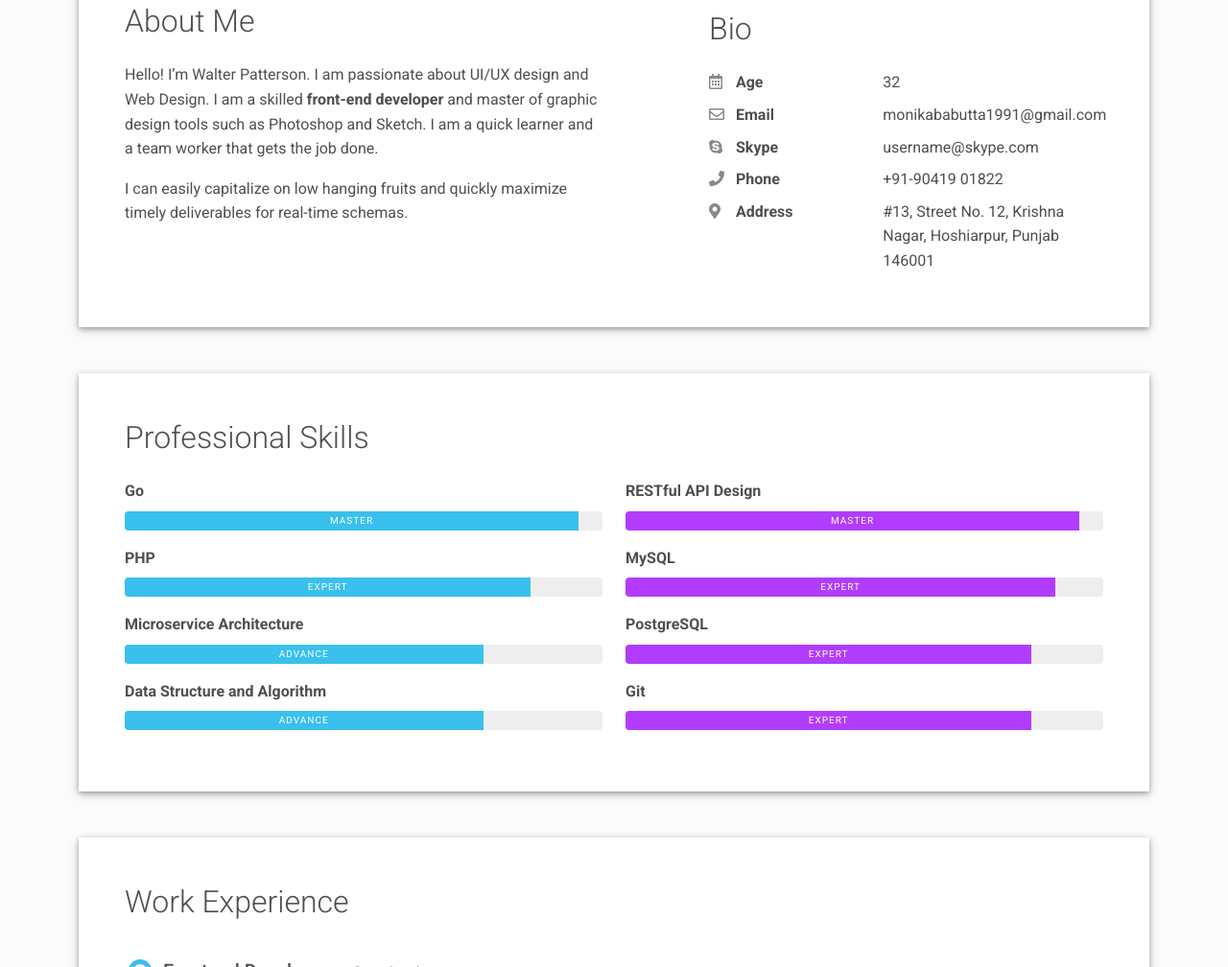
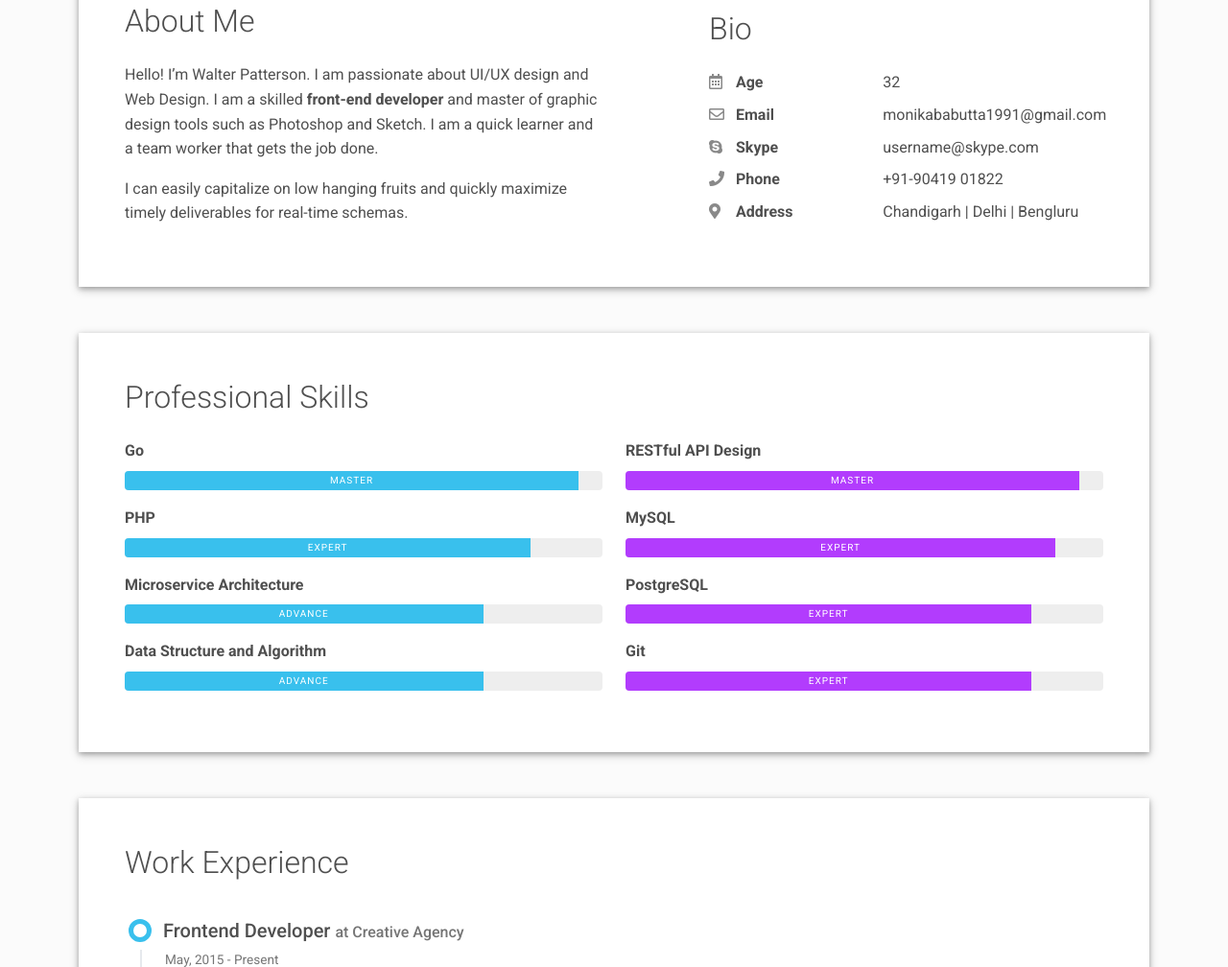
Before and after one commit to monikababutta1991/my-portfolio-website, a plain HTML site: page index.html in a window 1280 px wide. Shown: the part 705-1713 px from the top of the page at 96% size. Drawn offline with Linux system fonts and the light colour scheme.

Commit message:
update address

```diff
--- a/index.html
+++ b/index.html
@@ -126,7 +126,7 @@
               <div class="pb-2 fw-bolder"><i class="fas fa-map-marker-alt pe-2 text-muted" style="width:24px;opacity:0.85;"></i> Address</div>
             </div>
             <div class="col-sm-7">
-              <div class="pb-2">#13, Street No. 12, Krishna Nagar, Hoshiarpur, Punjab 146001</div>
+              <div class="pb-2">Chandigarh | Delhi | Bengluru</div>
             </div>
           </div>
         </div>
```
